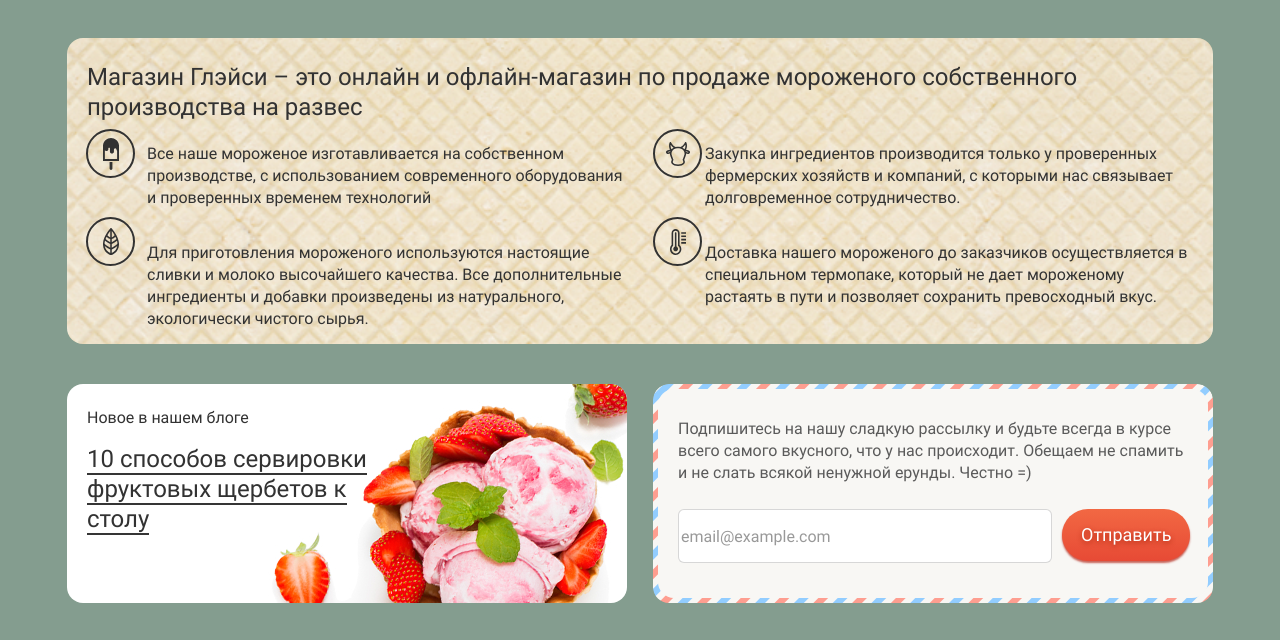
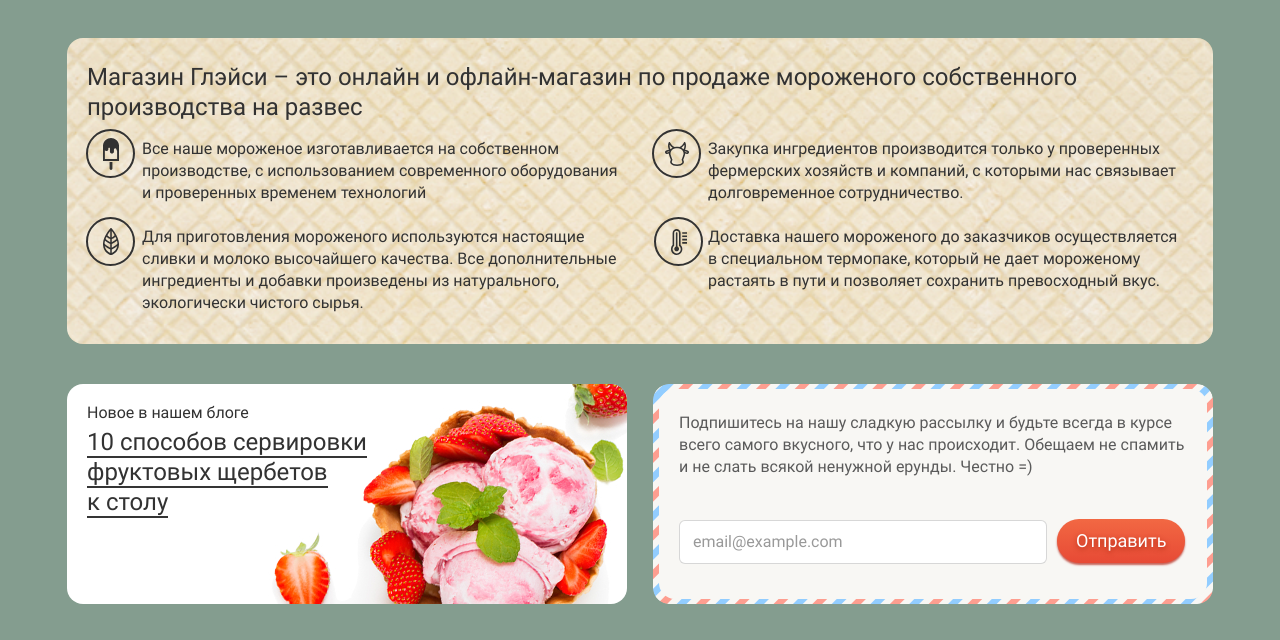
Before and after one commit to aendnn/project, a plain HTML site: page index.html in a window 1280 px wide. Shown: the part 1239-1879 px from the top of the page. Drawn offline with Linux system fonts and the light colour scheme; grey boxes are pictures that could not be loaded.

Commit message:
всё до карты
Посмотри плиз.
жду ответной реакции

```diff
--- a/css/style.css
+++ b/css/style.css
@@ -71,7 +71,7 @@ a {
 img {
   max-width: 100%;
   height: auto;
-  margin-top:9px;
+  margin-top: 9px;
 }
 
 h2, h3 {
@@ -90,7 +90,7 @@ h2, h3 {
 
 /* header/site-navigation */
 .main-header {
-  z-index:1;
+  z-index: 1;
 }
 
 .wrapper {
@@ -145,25 +145,29 @@ h2, h3 {
   color: var(--basic-white);
   border-radius: 26px;
 }
-.site-navigation-item:not(.site-navigation-item:nth-of-type(1)){
+
+.site-navigation-item:not(.site-navigation-item:nth-of-type(1)) {
   margin-left: 7px;
 }
+
 .site-navigation-item:not(.current-site-item) .site-navigation-link:hover {
   border-radius: 26px;
   color: var(--full-black);
   background-color: var(--basic-white);
-  border-bottom-color:transparent;
+  border-bottom-color: transparent;
 }
 
 .site-navigation-item:not(.current-site-item) .site-navigation-link:active {
   background: #EDEDED;
   box-shadow: inset 0px 2px 1px #696969;
   border-radius: 26px;
-  border-bottom-color:transparent;
+  border-bottom-color: transparent;
 }
+
 .site-navigation-text {
   border-bottom: 1px solid rgba(255, 255, 255, 0.2);
 }
+
 .user-navigation-search-link {
   /* я хз, мне кажется лупа не по центру, я не понимаю как сделать, чтобы она была в центре кружка */
   background: rgba(255, 255, 255, 0.2);
@@ -253,9 +257,9 @@ h2, h3 {
   font-size: 18px;
   line-height: 16px;
 }
-.user-navigation-login-link-text {
 
-}
+.user-navigation-login-link-text {}
+
 .form-login-link {
   font-weight: 400;
   font-size: 13px;
@@ -369,8 +373,7 @@ h2, h3 {
 }
 
 /* big-offers */
-.content {
-}
+.content {}
 
 .big-offers {
   text-align: center;
@@ -430,6 +433,7 @@ h2, h3 {
   margin-left: -16px;
   margin-top: 26px;
 }
+
 .big-offers-item {
   list-style: none;
   margin: 0;
@@ -542,9 +546,11 @@ li .slider-button {
   border-radius: 50%;
   margin-top: 11px;
 }
+
 .hits-item-desc {
   border-bottom: 1px solid rgba(255, 255, 255, 0.2);
 }
+
 /* также повторяется для айтемов каталога */
 .icecream-jpg {
   border-radius: 50%;
@@ -559,6 +565,7 @@ li .slider-button {
   font-size: 45px;
   line-height: 42px;
 }
+
 .hits-value {
   content: "";
   width: 30px;
@@ -570,6 +577,7 @@ li .slider-button {
   padding-left: 25px;
   padding-top: 10px;
 }
+
 .hits-value-text {
   padding-left: 43px;
 }
@@ -591,24 +599,23 @@ li .slider-button {
   background-repeat: no-repeat;
   background-size: cover;
   border-radius: 16px;
+  margin-top: -37px;
   padding-top: 24px;
-  padding-bottom: 3px;
   padding-left: 20px;
-  padding-right: 23px;
-  margin-top: -37px;
+  padding-right: 20px;
 }
 
 .advantages h3 {
   font-weight: 500;
   font-size: 24px;
   line-height: 30px;
-  margin-bottom: 21px;
 }
 
 .advantages-list {
   list-style: none;
   margin: 0;
-  padding: 0;
+  padding-top: 16px;
+  padding-bottom: 30px;
   display: flex;
   flex-wrap: wrap;
   justify-content: space-between;
@@ -625,20 +632,20 @@ li .slider-button {
   background-size: auto auto;
   width: 485px;
   position: relative;
-  padding-left: 60px;
+  padding-left: 15px;
 }
 
-.advantages-item:nth-child(2n) {
-  margin-bottom: 33px;
+.advantages-item:nth-child(n+3) {
+  padding-top: 22px;
 }
 
 /* Тут я понял. что флекс в такой хуйне удобнее. так как я ща задам отступы только для 3 элемента. и если добавятся еще преимущества, то будет хуевенько   margin-left: 75px;
   margin-bottom: 26px;*/
 .advantages-ice-cream::before {
   position: absolute;
-  top: -14px;
-  left: -1px;
   content: "";
+  top: -9px;
+  left: -41px;
   width: 45px;
   height: 45px;
   background-repeat: no-repeat;
@@ -651,9 +658,9 @@ li .slider-button {
 
 .advantages-leaf::before {
   position: absolute;
-  top: -25px;
-  left: -1px;
   content: "";
+  top: 13px;
+  left: -41px;
   width: 45px;
   height: 45px;
   background-repeat: no-repeat;
@@ -665,9 +672,9 @@ li .slider-button {
 
 .advantages-cow::before {
   position: absolute;
-  top: -14px;
-  left: 8px;
   content: "";
+  top: -9px;
+  left: -41px;
   width: 45px;
   height: 45px;
   background-repeat: no-repeat;
@@ -679,9 +686,9 @@ li .slider-button {
 
 .advantages-thermometer::before {
   position: absolute;
-  top: -25px;
-  left: 8px;
   content: "";
+  top: 13px;
+  left: -39px;
   width: 45px;
   height: 45px;
   background-repeat: no-repeat;
@@ -708,7 +715,7 @@ li .slider-button {
   background-repeat: no-repeat;
   background-size: cover;
   border-radius: 16px;
-  padding-top: 23px;
+  padding-top: 18px;
   padding-left: 20px;
   /*padding-right: 253px;*/
 }
@@ -716,7 +723,7 @@ li .slider-button {
 .article-caption {
   font-weight: 500;
   margin: 0;
-  margin-bottom: 15px;
+  margin-bottom: 3px;
 }
 
 .article-text-link {
@@ -745,7 +752,7 @@ li .slider-button {
   display: flex;
   background: url("../img/mail-back.png");
   border-radius: 16px;
-  padding: 5px;
+  padding: 5px 6px;
 }
 
 .newsletter-wrapper {
@@ -757,8 +764,9 @@ li .slider-button {
   background-repeat: no-repeat;
   background-size: cover;
   padding-left: 20px;
-  padding-top: 29px;
+  padding-top: 23px;
   padding-right: 16px;
+  padding-bottom: 20px;
 }
 
 .newsletter-text {
@@ -772,15 +780,18 @@ li .slider-button {
 }
 
 .newsletter-input {
-  width: 368px;
+  width: 351px;
   background: #FFFFFF;
   border: 1px solid rgba(178, 178, 178, 0.52);
   border-radius: 6px;
   font-weight: 400;
   font-size: 16px;
   line-height: 24px;
-  height: 50px;
-  margin-bottom: 35px;
+  margin-top: 17px;
+  padding-top: 9px;
+  padding-bottom: 9px;
+  padding-left: 13px;
+  margin-bottom: 15px;
 }
 
 .newsletter-input::placeholder {
@@ -805,8 +816,9 @@ li .slider-button {
 
 .button-newsletter {
   text-shadow: 0px 2px 5px rgba(160, 32, 11, 0.76);
+  margin-top: 16px;
   margin-left: 10px;
-  padding: 14px 19px;
+  padding: 10px 19px;
 }
 
 /* contacts */
@@ -949,7 +961,7 @@ li .slider-button {
   border-bottom: 1px solid #FFBC9E;
 }
 
-.heart::before  {
+.heart::before {
   content: "";
   position: absolute;
   background-image: url("../img/icon-svg/heart.svg");
@@ -1411,7 +1423,7 @@ li .slider-button {
   box-shadow: 0px 20px 20px rgba(0, 0, 0, 0.2);
   border-radius: 4px;
   padding: 6px 13px 21px;
-  visibility:hidden;
+  visibility: hidden;
 }
 
 .hits-item h3 {
--- a/index.html
+++ b/index.html
@@ -208,7 +208,7 @@
                 </p>
               </li>
               <li class="advantages-item advantages-thermometer">
-                <p class="advantages-item-text">Доставка нашего мороженого до заказчиков осуществляется в специальном термопаке, который не дает мороженому растаять в пути и позволяет сохранить превосходный вкус.</p>
+                <p class="advantages-item-text">Доставка нашего мороженого до заказчиков осуществляется <br />в специальном термопаке, который не дает мороженому растаять в пути и позволяет сохранить превосходный вкус.</p>
               </li>
             </ul>
           </div>
@@ -217,7 +217,7 @@
           <article class="article">
             <h2 class="visually-hidden">Блог</h2> <!-- просто показал заголовок-->
             <p class="article-caption">Новое в нашем блоге</p>
-            <a class="article-text-link" href="blog.html"><b>10 способов сервировки фруктовых щербетов к столу</b></a>
+            <a class="article-text-link" href="blog.html"><b>10 способов сервировки фруктовых щербетов <br />к столу</b></a>
           </article>
           <section class="newsletter">
             <div class="newsletter-wrapper">
@@ -236,7 +236,7 @@
             </div>
           </section>
         </div>
-          <section class="social-feedback">
+          <section class="social-feedback visually-hidden">
             <form class="feedback-form" action="https://echo.htmlacademy.ru/courses" method="POST">
               <h2>Мы обязательно вам ответим!</h2>
               <div>
```
